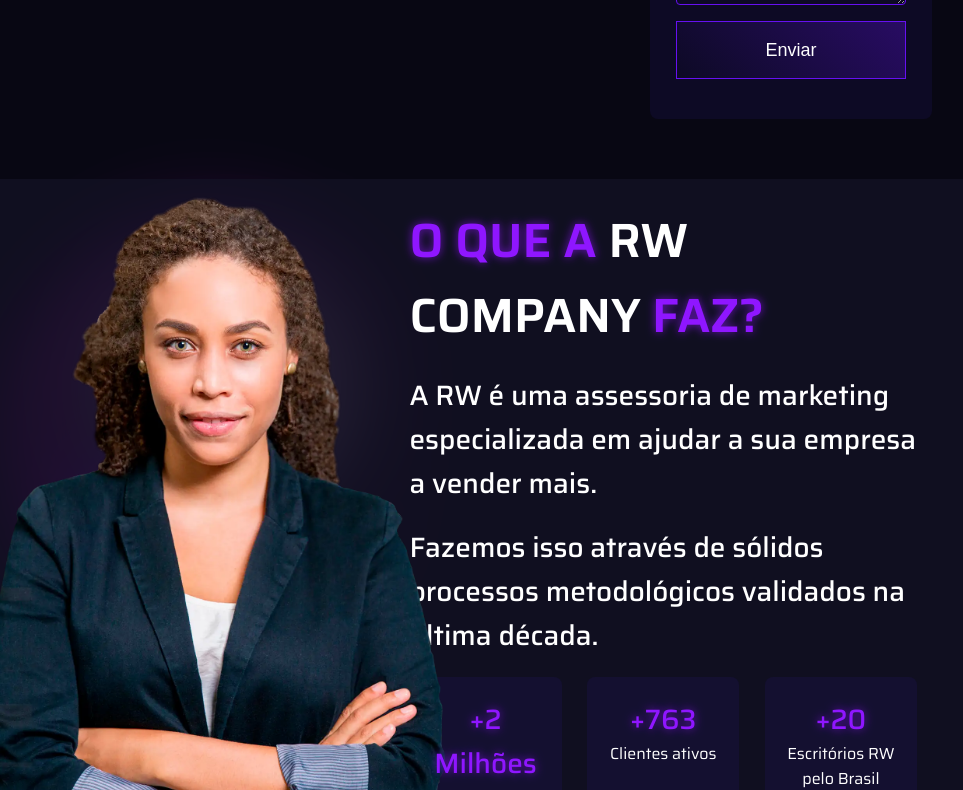
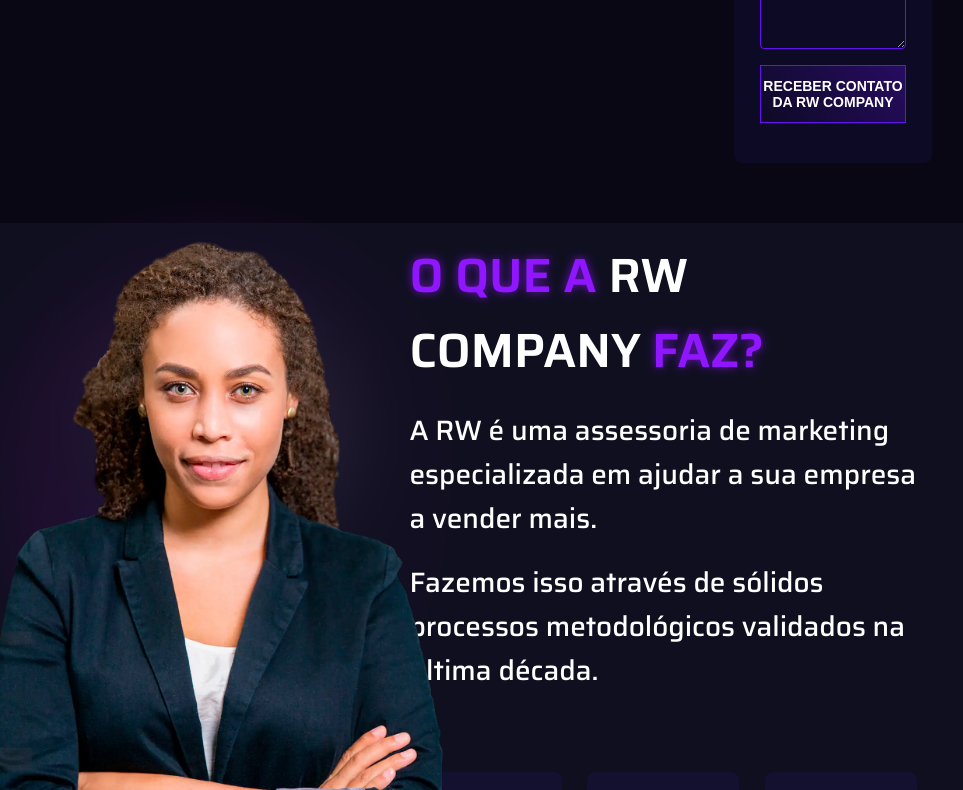
Before and after one commit to RafaelPires2/rw-company, a website: page index.html in a window 1280 px wide. Shown: the part 629-1419 px from the top of the page, without its empty margins (156-1119 px from the left). Drawn offline with Linux system fonts and the light colour scheme.

Commit message:
styles: button form

```diff
--- a/index.html
+++ b/index.html
@@ -71,7 +71,9 @@
           <textarea id="textareaForm" class="c-input" rows="6" cols="50">
             digite aqui
           </textarea>
-          <button class="c-button" type="submit">Enviar</button>
+          <button class="c-button" type="submit">
+            RECEBER CONTATO DA RW COMPANY
+          </button>
         </form>
       </div>
 
@@ -198,9 +200,8 @@
                 </p>
               </div>
             </div>
-
           </div>
-          <a class="c-button" href="#whattsapp">(11) 99887-8887</a>
+          <a class="c-button" href="#">Quero Crescer Mais</a>
         </div>
       </section>
     </main>
--- a/styles/components/c-form.scss
+++ b/styles/components/c-form.scss
@@ -11,3 +11,9 @@
     gap: 1.6rem;
     border-radius: 8px;
 }
+
+.c-form .c-button {
+    width: 100%;
+    font-size: 1.4rem;
+    font-weight: 600;
+}
--- a/styles/components/section-about.scss
+++ b/styles/components/section-about.scss
@@ -38,6 +38,7 @@
     display: flex;
     width: 100%;
     gap: 5%;
+    margin-top: $margin-bottom;
 }
 
 .c-card-about{
```
Also changed, not shown: styles/index.css.
